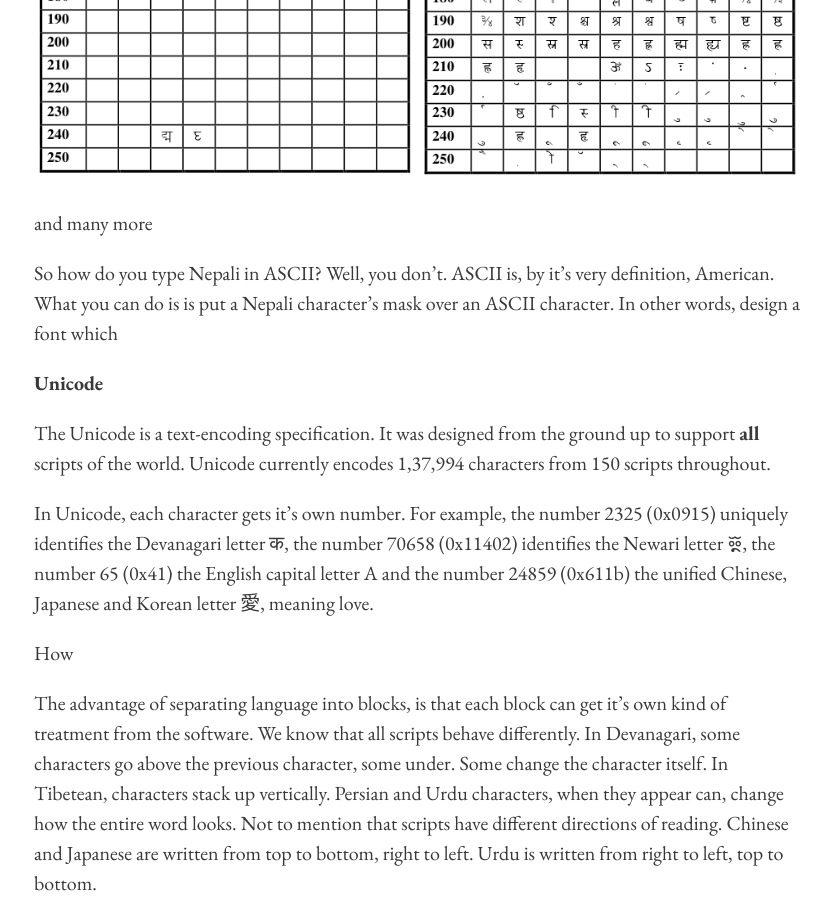
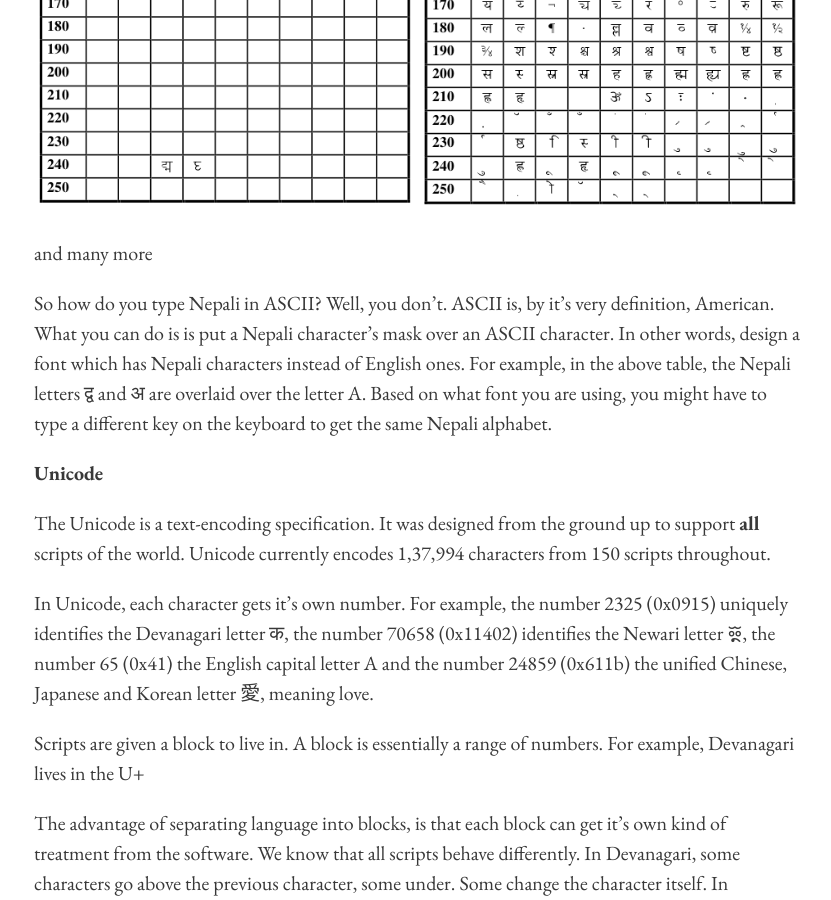
Before and after one commit to niravcodes/niravcodes.github.io, a Jekyll site: the page built from pages/on-the-nepali-language-and-unicode.md, in a window 1280 px wide and 900 px high, scrolled down 2650 px. Shown: the whole window, without its empty margins (222-1053 px from the left). Built offline with Jekyll 4.4.1, drawn with Linux system fonts in a browser that asks for light colours; comment, search, counter and statistics services are not loaded; some of the changed text lies outside the part shown.

Commit message:
Update from Forestry.io nirav Nikhil updated pages/on-the-nepali-language-and-unicode.md

```diff
--- a/pages/on-the-nepali-language-and-unicode.md
+++ b/pages/on-the-nepali-language-and-unicode.md
@@ -29,7 +29,7 @@
 
 # ASCII
 
-_Notes: The numbers starting with ‘0x’ are Hexadecimal numbers._
+_Note: The numbers starting with ‘0x’ and 'U+' are Hexadecimal numbers. 'U+' additionally implies that the number following it is a Unicode code point._
 
 Computers only understand numbers. To a computer, a picture is not, say, people or the hills, but a 2D matrix of numbers representing the color values at each point. An audio recording is not two people speaking, nor, maybe a string quartet, but simply a sequences of numbers representing amplitude of the pressure wave felt by the recorder. It goes without saying that text is also read by the computer as a sequence of numbers.
 
@@ -41,7 +41,7 @@
 
 and many more
 
-So how do you type Nepali in ASCII? Well, you don't. ASCII is, by it's very definition, American. What you can do is is put a Nepali character's mask over an ASCII character. In other words, design a font which
+So how do you type Nepali in ASCII? Well, you don't. ASCII is, by it's very definition, American. What you can do is is put a Nepali character's mask over an ASCII character. In other words, design a font which has Nepali characters instead of English ones. For example, in the above table, the Nepali letters द्व and अ are overlaid over the letter A. Based on what font you are using, you might have to type a different key on the keyboard to get the same Nepali alphabet.
 
 **Unicode**
 
@@ -49,7 +49,7 @@
 
 In Unicode, each character gets it's own number. For example, the number 2325 (0x0915) uniquely identifies the Devanagari letter क, the number 70658 (0x11402) identifies the Newari letter 𑐂, the number 65 (0x41) the English capital letter A and the number 24859 (0x611b) the unified Chinese, Japanese and Korean letter 愛, meaning love.
 
-How
+Scripts are given a block to live in. A block is essentially a range of numbers. For example, Devanagari lives in the U+
 
 The advantage of separating language into blocks, is that each block can get it's own kind of treatment from the software. We know that all scripts behave differently. In Devanagari, some characters go above the previous character, some under. Some change the character itself. In Tibetean, characters stack up vertically. Persian and Urdu characters, when they appear can, change how the entire word looks. Not to mention that scripts have different directions of reading. Chinese and Japanese are written from top to bottom, right to left. Urdu is written from right to left, top to bottom.
 
```
